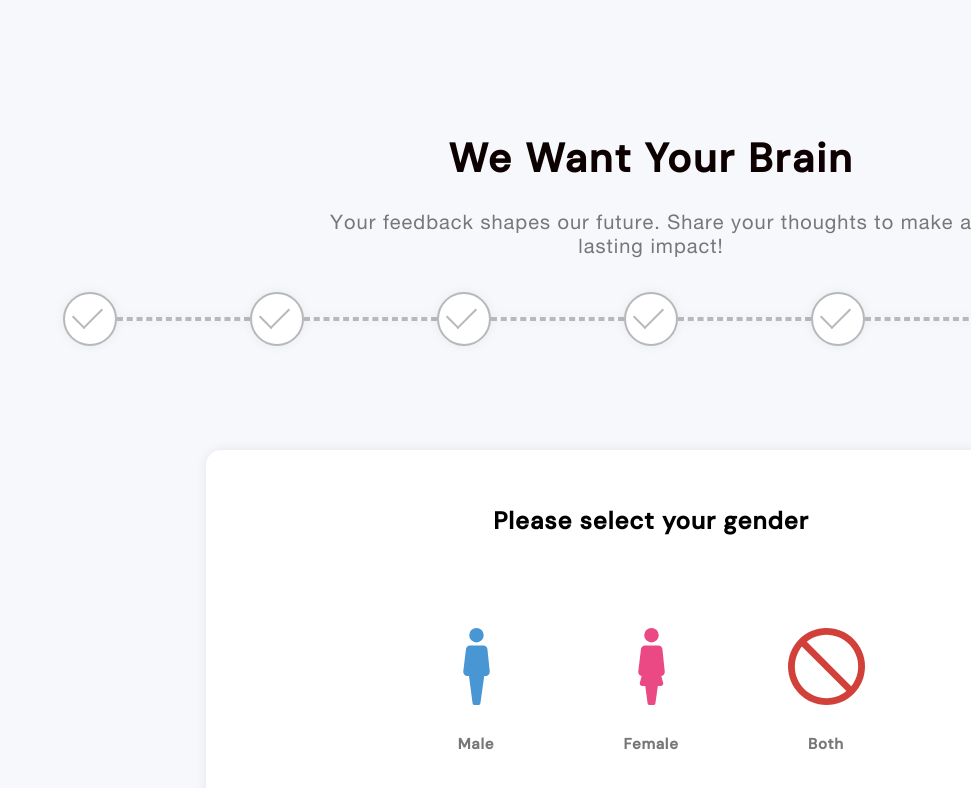
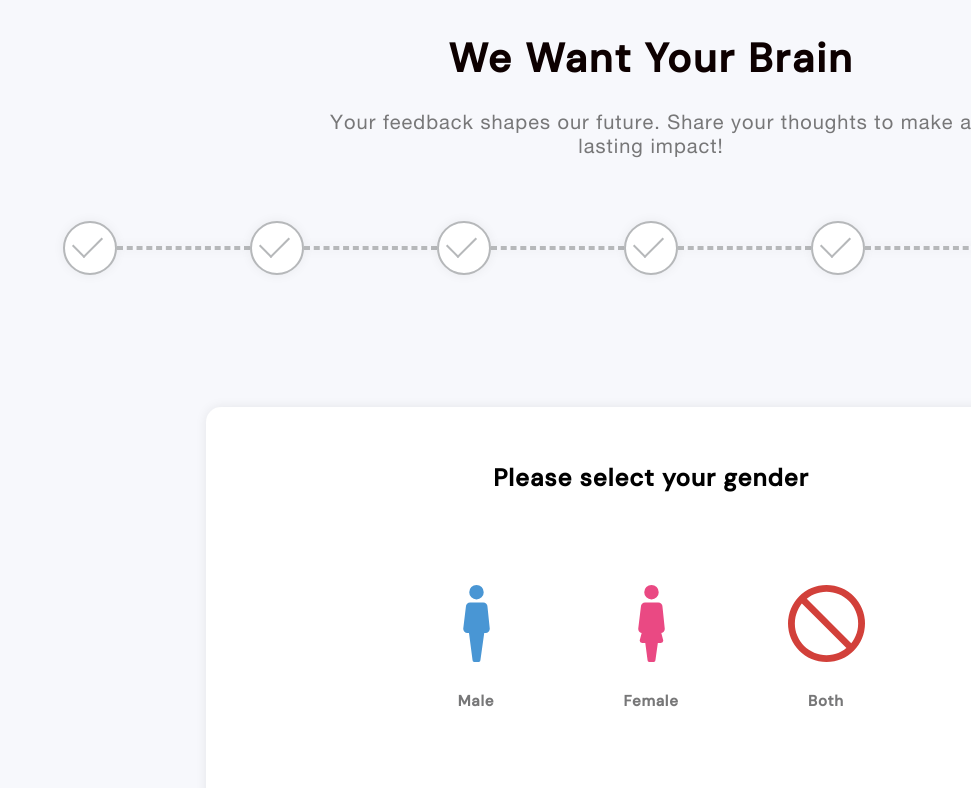
Before and after one commit to AshwiniSReddy/feedback_frontend, a React (Create React App) app: page / in a window 1280 px wide. Shown: the top 788 px of the page, without its empty margins (309-1280 px from the left). Built offline with nearby package versions, Linux system fonts and the light colour scheme.

Commit message:
removed margin

```diff
--- a/src/page/page.css
+++ b/src/page/page.css
@@ -28,7 +28,7 @@
     flex-direction: column;
     gap: 26px;
     width: 100%;
-    margin-top: 114px;
+    /* margin-top: 114px; */
 }
 
 .head {
```
